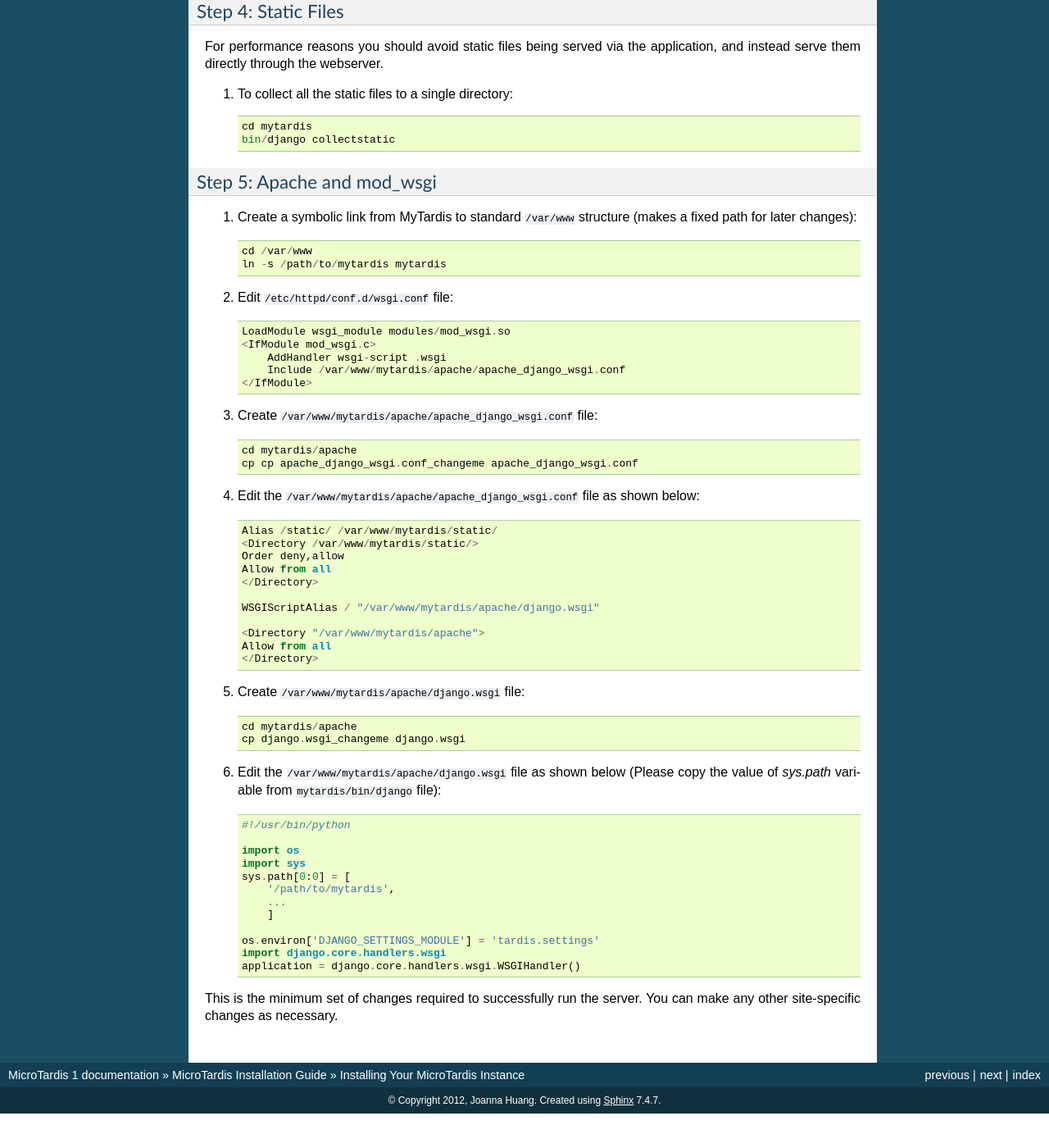
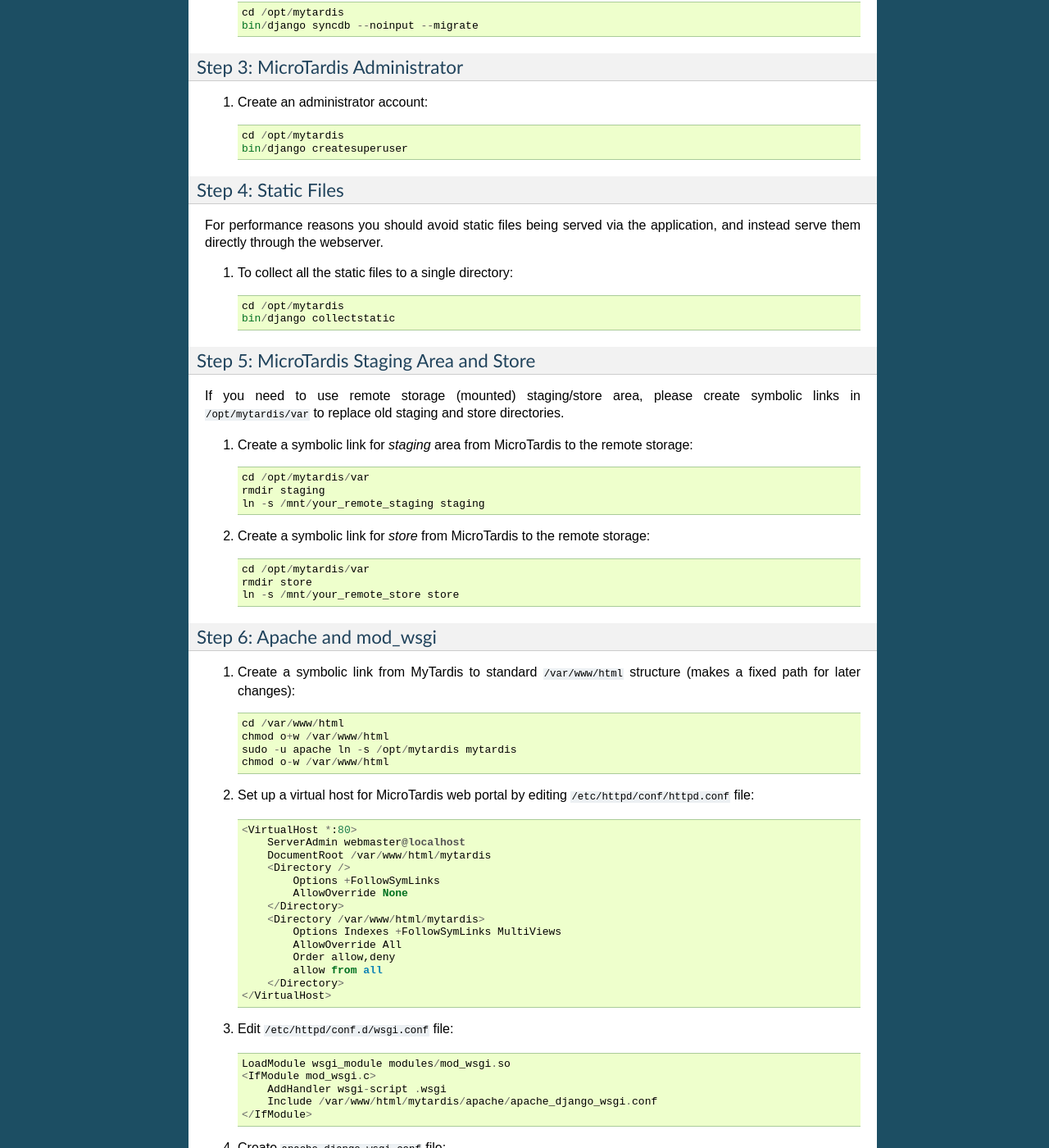
Before and after one commit to mytardis/microtardis, a Sphinx documentation site: the page built from docs/install_microtardis.rst, in a window 1280 px wide and 1400 px high, scrolled down 4008 px. Shown: the whole window at 82% size. Built offline with Sphinx 7.4.7, drawn with Linux system fonts in a browser that asks for light colours; before the commit the page ends 5366 px from its top, so only the background shows below that; some of the changed text lies outside the part shown.

Commit message:
#26: updated documentation.

```diff
--- a/docs/install_microtardis.rst
+++ b/docs/install_microtardis.rst
@@ -41,12 +47,14 @@
 2. Save the file and re-login.
 3. To make sure the setting is there by opening a terminal and issuing the command::
 
-      export | grep http_proxy
+      export | grep -i proxy
+
 
 Step 3: Download MyTardis Source Code
 -------------------------------------
-1. To get the 2.5 release branch::
+1. Get the 2.5 release branch and check out the source code into ``/opt/`` directory::
 
+      cd /opt
       git clone git://github.com/mytardis/mytardis.git
       cd mytardis
       git tag -l
@@ -54,12 +62,13 @@
 
 2. If you get an error of connection timed out as shown below::
 
-      Initialized empty Git repository in /dirpath/mytardis/.git/
+      Initialized empty Git repository in /opt/mytardis/.git/
       github.com[0: 207.97.227.239]: errno=Connection timed out
       fatal: unable to connect a socket (Connection timed out)
 
    Please use the following commands instead (cloning GitHub repository over HTTP)::
 
+      cd /opt
       git config --global http.proxy bproxy.rmit.edu.au:8080
       git clone https://github.com/mytardis/mytardis.git
       cd mytardis
@@ -68,11 +77,12 @@
 
    It might be slow and recommended to be used if the git port(9418) is blocked due to a firewall constraint.
 
+
 Step 4: Download MicroTardis Extensions
 ---------------------------------------
 1. To get the current master branch::
 
-      cd mytardis/tardis
+      cd /opt/mytardis/tardis
       git clone https://github.com/mytardis/microtardis.git
 
 
@@ -83,7 +93,7 @@
 
 1. Run the Buildout bootstrap script to initialise Buildout::
 
-      cd mytardis
+      cd /opt/mytardis
       python bootstrap.py
 
    If you get a Python urllib2.URLError complaining "Connection timed out", you may have Internet access blocked. Please do Step 2, or run the following commands before bootstrap::
@@ -95,12 +105,12 @@
 
 2. Download and build Django and all dependencies::
 
-      cd mytardis
+      cd /opt/mytardis
       bin/buildout
 
    This can be run again at any time to check for and download any new dependencies.
 
-   If you get an error from getting distribution for 'coverage==3.4'. Please replace the following line in *eggs* directive under buildout section in *buildout.cfg* file::
+   If you get an error from getting distribution for 'coverage==3.4'. Please replace the following line in *eggs* directive under *buildout* section in ``/opt/mytardis/buildout.cfg`` file::
 
       coverage==3.4
 
@@ -116,33 +126,34 @@
 
 Configuring MicroTardis/MyTardis is done through a standard Django
 *settings.py* file. MyTardis comes with a sample configuration file at
-``tardis/settings_changeme.py``. The file
-``tardis/microtardis/settings_microtardis.py`` is an example of
-``tardis/settings_changeme.py`` for MyTardis that includes support for
+``/opt/mytardis/tardis/settings_changeme.py``. The file
+``/opt/mytardis/tardis/microtardis/settings_microtardis.py`` is an example of
+``/opt/mytardis/tardis/settings_changeme.py`` for MyTardis that includes support for
 MicroTardis extensions. The following steps will lead you to have your own
 settings file for your deployment.
 
-1. Copy the file ``tardis/microtardis/settings_microtardis.py`` into the directory in which ``settings_changeme.py`` is::
+1. Copy the file ``/opt/mytardis/tardis/microtardis/settings_microtardis.py`` into the directory in which ``settings_changeme.py`` is::
 
-      cd mytardis
-      cp tardis/microtardis/settings_microtardis.py tardis/settings.py
+      cd /opt/mytardis/tardis
+      cp microtardis/settings_microtardis.py settings.py
+
 
 Step 2: MicroTardis Database
 ----------------------------
 1. Ensure that the MySQL database has been started::
 
-      sudo /etc/init.d/mysqld start
+      /etc/init.d/mysqld start
 
 2. Configure MySQL to run every time the system starts::
 
-      sudo chkconfig mysqld on
+      chkconfig mysqld on
 
-3. Run the following command to configure the database; don't forget to replace 'secret' with a password of your choice::
+3. Run the following command to configure the database; don't forget to replace *'secret'* with a password of your choice::
 
-      sudo mysql -e "CREATE DATABASE microtardis"
-      sudo mysql -e "GRANT ALL PRIVILEGES ON microtardis.* TO 'microtardis'@'localhost' IDENTIFIED BY 'secret';"
+      mysql -e "CREATE DATABASE microtardis"
+      mysql -e "GRANT ALL PRIVILEGES ON microtardis.* TO 'microtardis'@'localhost' IDENTIFIED BY 'secret';"
 
-4. Edit the ``tardis/settings.py`` file and ensure that DATABASE_PASSWORD and other database parameters match the values used to create the MicroTardis database::
+4. Edit the ``/opt/mytardis/tardis/settings.py`` file and ensure that DATABASE_PASSWORD and other database parameters match the values used to create the MicroTardis database::
 
       DATABASES = {}
       DATABASES['default'] = {}
@@ -153,28 +164,30 @@
       DATABASES['default']['USER'] = 'microtardis'
       DATABASES['default']['PASSWORD'] = 'secret'
 
-5. Run the following command to ensure that the MySQL instance has a root password; don't forget to replace the word 'secret' with a password of your choice::
+   This is the minimum set of changes required to successfully run the server. You can make any other site-specific changes in ``/opt/mytardis/tardis/settings.py`` as necessary.
 
-      sudo mysqladmin password secret
+5. Run the following command to ensure that the MySQL instance has a root password; don't forget to replace the word *'secret'* with a password of your choice::
+
+      mysqladmin password secret
 
    If you need to reset MySQL root password, then run the following command to reset the password of your choice::
 
-      sudo mysqladmin -u root -pcurrentpassword password 'newpassword'
+      mysqladmin -u root -pcurrentpassword password 'newpassword'
 
    Please note that there is no space between -p and currentpassword. Or change MySQL root password from MySQL prompt using UPDATE SQL command::
 
       mysql> UPDATE user SET password=PASSWORD('newpassword') WHERE user='root';
-      mysql> flush privileges;
-      mysql> exit;
+      mysql> FLUSH PRIVILEGES;
+      mysql> EXIT;
 
    Once you've changed it, make sure you can login with your new password successfully. And now kill your running MySQL deamon, then restart it normally.
 
-6. Rename ``tardis/tardis_portal/fixtures/initial_data.json`` to ignore importing synchrotron-specific metadata::
+6. Rename ``/opt/mytardis/tardis/tardis_portal/fixtures/initial_data.json`` to ignore importing synchrotron-specific schema::
 
-      cd mytardis/tardis/tardis_portal/fixtures/
+      cd /opt/mytardis/tardis/tardis_portal/fixtures/
       mv initial_data.json initial_data.json.ignored
 
-7. To configure MicroTardis for interactive use, modify the file ``bin/django`` and replace the following line::
+7. To configure MicroTardis for interactive use, modify the file ``/opt/mytardis/bin/django`` and replace the following line::
 
        djangorecipe.manage.main('tardis.test_settings')
 
@@ -182,11 +195,11 @@
 
        djangorecipe.manage.main('tardis.settings')
 
-   This means that the ``bin/django`` command will run the interactive configuration rather than the test configuration.
+   This means that the ``/opt/mytardis/bin/django`` command will run the interactive configuration rather than the test configuration.
 
 8. Run the following command to setup the database tables in the database::
 
-      cd mytardis
+      cd /opt/mytardis
       bin/django syncdb --noinput --migrate
 
 
@@ -194,7 +207,7 @@
 ---------------------------------
 1. Create an administrator account::
 
-      cd mytardis
+      cd /opt/mytardis
       bin/django createsuperuser
 
 
@@ -205,57 +218,101 @@
 
 1. To collect all the static files to a single directory::
 
-      cd mytardis
+      cd /opt/mytardis
       bin/django collectstatic
 
 
-Step 5: Apache and mod_wsgi
+Step 5: MicroTardis Staging Area and Store
+-------------------------------------
+If you need to use remote storage (mounted) staging/store area, please create symbolic links in ``/opt/mytardis/var`` to replace old staging and store directories.
+
+1. Create a symbolic link for *staging* area from MicroTardis to the remote storage::
+
+      cd /opt/mytardis/var
+      rmdir staging
+      ln -s /mnt/your_remote_staging staging
+
+2. Create a symbolic link for *store* from MicroTardis to the remote storage::
+
+      cd /opt/mytardis/var
+      rmdir store
+      ln -s /mnt/your_remote_store store
+
+Step 6: Apache and mod_wsgi
 ---------------------------
-1. Create a symbolic link from MyTardis to standard ``/var/www`` structure (makes a fixed path for later changes)::
+1. Create a symbolic link from MyTardis to standard ``/var/www/html`` structure (makes a fixed path for later changes)::
 
-      cd /var/www
-      ln -s /path/to/mytardis mytardis
+      cd /var/www/html
+      chmod o+w /var/www/html
+      sudo -u apache ln -s /opt/mytardis mytardis
+      chmod o-w /var/www/html
 
-2. Edit ``/etc/httpd/conf.d/wsgi.conf`` file::
+2. Set up a virtual host for MicroTardis web portal by editing ``/etc/httpd/conf/httpd.conf`` file::
+
+      <VirtualHost *:80>
+          ServerAdmin webmaster@localhost
+          DocumentRoot /var/www/html/mytardis
+          <Directory />
+              Options +FollowSymLinks
+              AllowOverride None
+          </Directory>
+          <Directory /var/www/html/mytardis>
+              Options Indexes +FollowSymLinks MultiViews
+              AllowOverride All
+              Order allow,deny
+              allow from all
+          </Directory>
+      </VirtualHost>
+
+3. Edit ``/etc/httpd/conf.d/wsgi.conf`` file::
 
       LoadModule wsgi_module modules/mod_wsgi.so
       <IfModule mod_wsgi.c>
           AddHandler wsgi-script .wsgi
-          Include /var/www/mytardis/apache/apache_django_wsgi.conf
+          Include /var/www/html/mytardis/apache/apache_django_wsgi.conf
       </IfModule>
 
-3. Create ``/var/www/mytardis/apache/apache_django_wsgi.conf`` file::
+4. Create ``apache_django_wsgi.conf`` file::
 
-      cd mytardis/apache
-      cp cp apache_django_wsgi.conf_changeme apache_django_wsgi.conf
+      cd /var/www/html/mytardis/apache/
+      cp apache_django_wsgi.conf_changeme apache_django_wsgi.conf
 
-4. Edit the ``/var/www/mytardis/apache/apache_django_wsgi.conf`` file as shown below::
+5. Edit the ``apache_django_wsgi.conf`` file as shown below::
 
-      Alias /static/ /var/www/mytardis/static/
-      <Directory /var/www/mytardis/static/>
+      Alias /static/ /var/www/html/mytardis/static/
+      <Directory /var/www/html/mytardis/static/>
       Order deny,allow
       Allow from all
       </Directory>
 
-      WSGIScriptAlias / "/var/www/mytardis/apache/django.wsgi"
+      WSGIScriptAlias / "/var/www/html/mytardis/apache/django.wsgi"
 
-      <Directory "/var/www/mytardis/apache">
+      <Directory "/var/www/html/mytardis/apache">
       Allow from all
       </Directory>
 
-5. Create ``/var/www/mytardis/apache/django.wsgi`` file::
+   Remember to delete or comment out all the original configuration in ``apache_django_wsgi.conf``::
 
-      cd mytardis/apache
+      WSGIScriptAlias / "/Users/steve/django-jython-svn/myTARDIS_checkout/tardis/apache/django.wsgi"
+
+      <Directory "/Users/steve/django-jython-svn/myTARDIS_checkout/tardis/apache">
+      Allow from all
+      </Directory>
+
+
+6. Create ``django.wsgi`` file::
+
+      cd /var/www/html/mytardis/apache/
       cp django.wsgi_changeme django.wsgi
 
-6. Edit the ``/var/www/mytardis/apache/django.wsgi`` file as shown below (Please copy the value of *sys.path* variable from ``mytardis/bin/django`` file)::
+7. Edit the ``django.wsgi`` file as shown below::
 
       #!/usr/bin/python
 
       import os
       import sys
       sys.path[0:0] = [
-          '/path/to/mytardis',
+          '/opt/mytardis',
           ...
           ]
 
@@ -263,7 +320,58 @@
       import django.core.handlers.wsgi
       application = django.core.handlers.wsgi.WSGIHandler()
 
+   Please copy the value of *sys.path* variable from ``/opt/mytardis/bin/django.wsgi`` file.
+
+   Remember to delete or comment out the following line in ``django.wsgi`` file::
+
+      sys.path.append('/Users/steve/django-jython-svn/myTARDIS_checkout')
+
+   Also change the value of DJANGO_SETTINGS_MODULE environment variable so that it points to your project’s settings.py file if necessary.
+
+8. As root, make all file/directories in mytardis as group apache with *rx* access permission::
+
+      chgrp apache -R /opt/mytardis
+      chmod g+w mytardis
+      chmod g+rx -R /opt/mytardis
+
+9. Set proper file access permission to ``/opt/mytardis/var``::
+
+      chmod g+rwx -R /opt/mytardis/var
+
+Step 7: SELinux
+---------------
+1. Disable SELinux protection in RHEL::
+
+      setenforce 0
 
 
+Step 8: Firewall Settings
+-------------------------
+1. Open flle ``/etc/sysconfig/iptables``::
 
-This is the minimum set of changes required to successfully run the server. You can make any other site-specific changes as necessary.
+      vi /etc/sysconfig/iptables
+
+2. Append rules as follows::
+
+      -A INPUT -m state --state NEW -m tcp -p tcp --dport 80 -j ACCEPT
+      -A INPUT -m state --state NEW -p tcp --dport 443 -j ACCEPT
+
+3. Save and close the file.
+4. Restart iptables::
+
+      /etc/init.d/iptables restart
+
+
+Step 9: MicroTardis Web Portal
+------------------------------
+1. Restart Apache service::
+
+      /etc/init.d/httpd restart
+
+2. Check if MicroTardis Web Portal is working fine via browser with URL::
+
+      http://your.hostname.domain/
+
+   For example::
+
+      http://microtardis-test.eres.rmit.edu.au/
```
Also changed, not shown: other parts of docs/install_microtardis.rst (+10 -4 lines).
